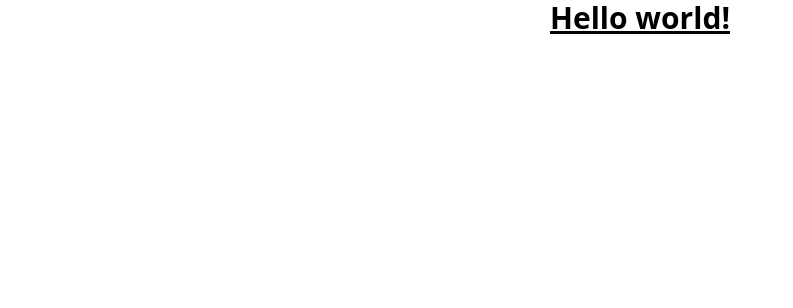
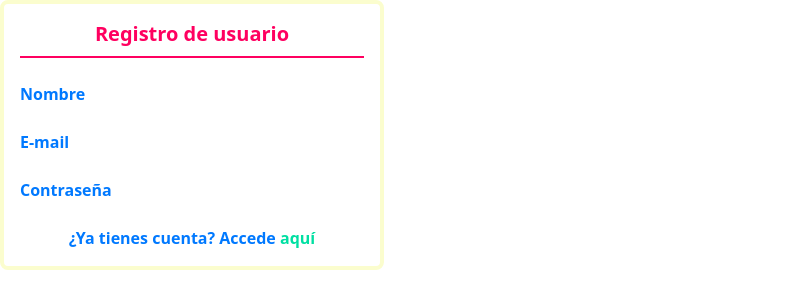
Before and after one commit to IsaLagu/happy-travel-frontend, a React (Vite) app: page / in a window 1280 px wide. Shown: the top 308 px of the page, without its empty margins (0-793 px from the left). Built offline with nearby package versions, Linux system fonts and the light colour scheme.

Commit message:
add form

```diff
--- a/src/App.jsx
+++ b/src/App.jsx
@@ -1,7 +1,8 @@
+import SignUp from "./components/signUp/SignUp";
 import "./index.css";
 
 function App() {
-  return <h1 className="text-3xl text-center font-bold underline">Hello world!</h1>;
+  return <SignUp></SignUp>;
 }
 
 export default App;
--- /dev/null
+++ b/src/components/signUp/SignUp.jsx
@@ -0,0 +1,34 @@
+import React from "react";
+
+const SignUp = () => {
+  return (
+    <div className="w-full max-w-sm p-4 bg-white border-4 border-cream rounded-lg">
+      <form className="space-y-6" action="#">
+        <h5 className="text-xl text-center pb-2 font-bold text-red border-red border-b-2 ">Registro de usuario</h5>
+        <div>
+          <label htmlFor="name" className="block mb-2 text-base font-bold text-blue">
+            Nombre
+          </label>
+        </div>
+        <div>
+          <label htmlFor="email" className="block mb-2 text-base font-bold text-blue">
+            E-mail
+          </label>
+        </div>
+        <div>
+          <label htmlFor="password" className="block mb-2 text-base font-bold text-blue">
+            Contraseña
+          </label>
+        </div>
+        <div className="text-base font-bold text-blue text-center">
+          ¿Ya tienes cuenta? Accede {""}
+          <a href="#" className="text-green font-bold hover:underline">
+            aquí
+          </a>
+        </div>
+      </form>
+    </div>
+  );
+};
+
+export default SignUp;
```
